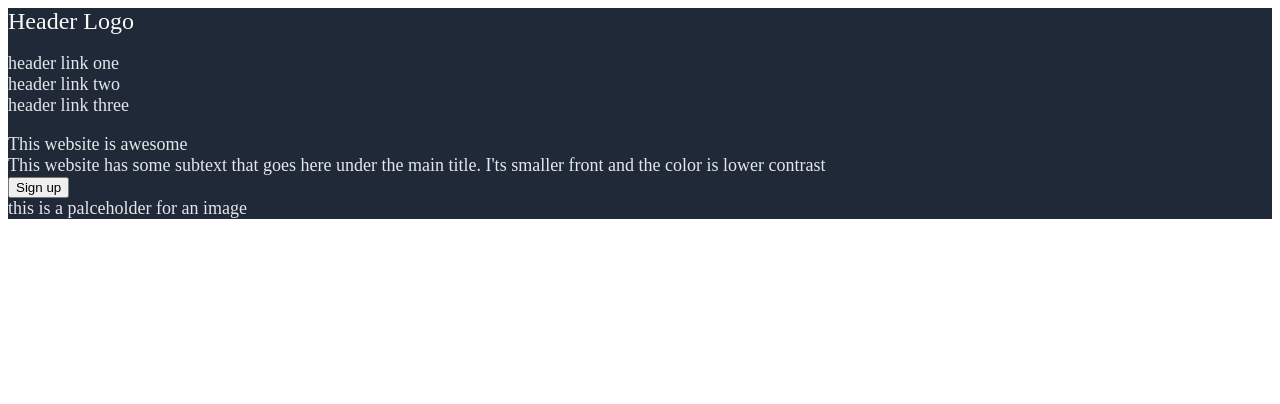
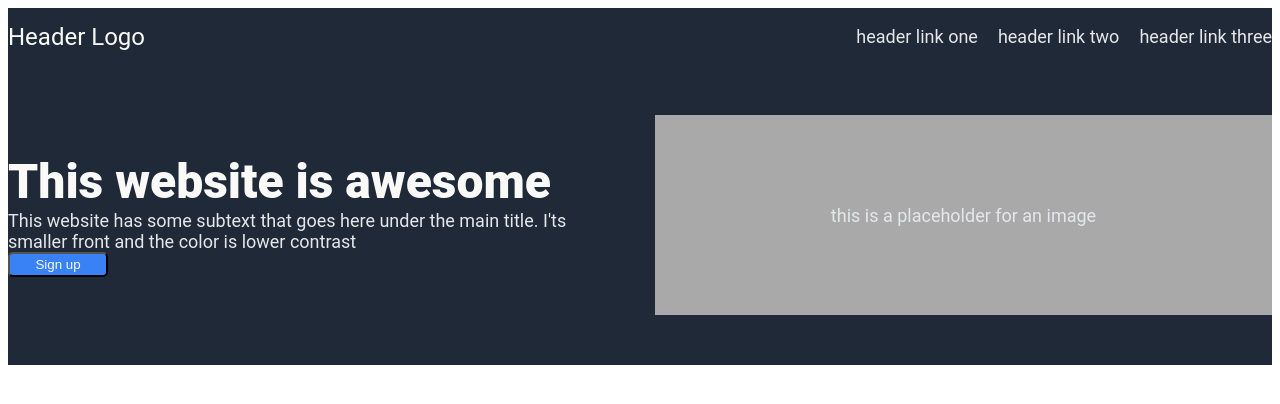
Before and after one commit to sjh-top/top-landing-page, a plain HTML site: page index.html in a window 1280 px wide. Drawn offline with Linux system fonts and the light colour scheme.

Commit message:
Complete header and hero statement with sectioning
Flex boxes created and divided with hero statement
and header complete. Font still seems to be wrong.
Need to figure out padding/margins to center
regardless of window size.

```diff
--- a/css/style.css
+++ b/css/style.css
@@ -1,6 +1,41 @@
+* {
+    /* border: 1px solid black; */
+}
+
 body {
+    font-family: roboto, sans-serif;
     display: flex;
     flex-direction: column;
+}
+
+.hero-statement, .information, .quote, .sign-up {
+    flex: 1;
+    display: flex;
+    height: 300px;
+    justify-content: center;
+    align-items: center;
+}
+
+.header {
+    flex: 1;
+    display: flex;
+}
+
+.header-links {
+    display: flex;
+    gap: 20px;
+}
+
+a {
+    flex: 1;
+}
+
+.header-logo {
+    flex: 1 0 auto;
+    font-size: 24px;
+    color: #F9FAF8;
+    display: flex;
+    align-items: center;
 }
 
 .header, .hero-statement, .footer {
@@ -14,8 +49,36 @@ ul {
     padding: 0;
 }
 
-.header-logo {
-    font-size: 24px;
+.hero-statement {
+    gap: 30px;
+}
+
+.hero-text {
+    flex: 1;
+    display: flex;
+    flex-direction: column;
+}
+
+.hero-big {
+    flex: 1;
+    font-size: 48px;
     color: #F9FAF8;
+    font-weight: 800;
+}
 
+button {
+    width: 100px;
+    height: 25px;
+    background-color: #3882F6;
+    color: #F9FAF8;
+    border-radius: 5px;
 }
+
+.img-placeholder {
+    flex: 1;
+    height: 200px;
+    display: flex;
+    justify-content: center;
+    align-items: center;
+    background-color: darkgray;
+}
--- a/index.html
+++ b/index.html
@@ -8,7 +8,7 @@
     <title>TOP Landing Page</title>
 </head>
 <body>
-
+    <div class="content">
         <div class="header">
             <div class="header-logo">
                 Header Logo
@@ -20,7 +20,7 @@
             </ul>
         </div>
 
-    <div class="content">
+        <div class="data-blocks">
 
             <div class="hero-statement">
                 <div class="hero-text">
@@ -33,7 +33,7 @@
                     <button type="button">Sign up</button>
                 </div>
                 <div class="img-placeholder">
-                this is a palceholder for an image
+                    <p class="hero-image">this is a placeholder for an image</p>
                 </div>
             </div>
 
@@ -51,6 +51,7 @@
         <div class="footer">
 
         </div>
+    </div>
 
 </body>
 </html>
```
Lines whose indentation alone changed are shown as unchanged.
